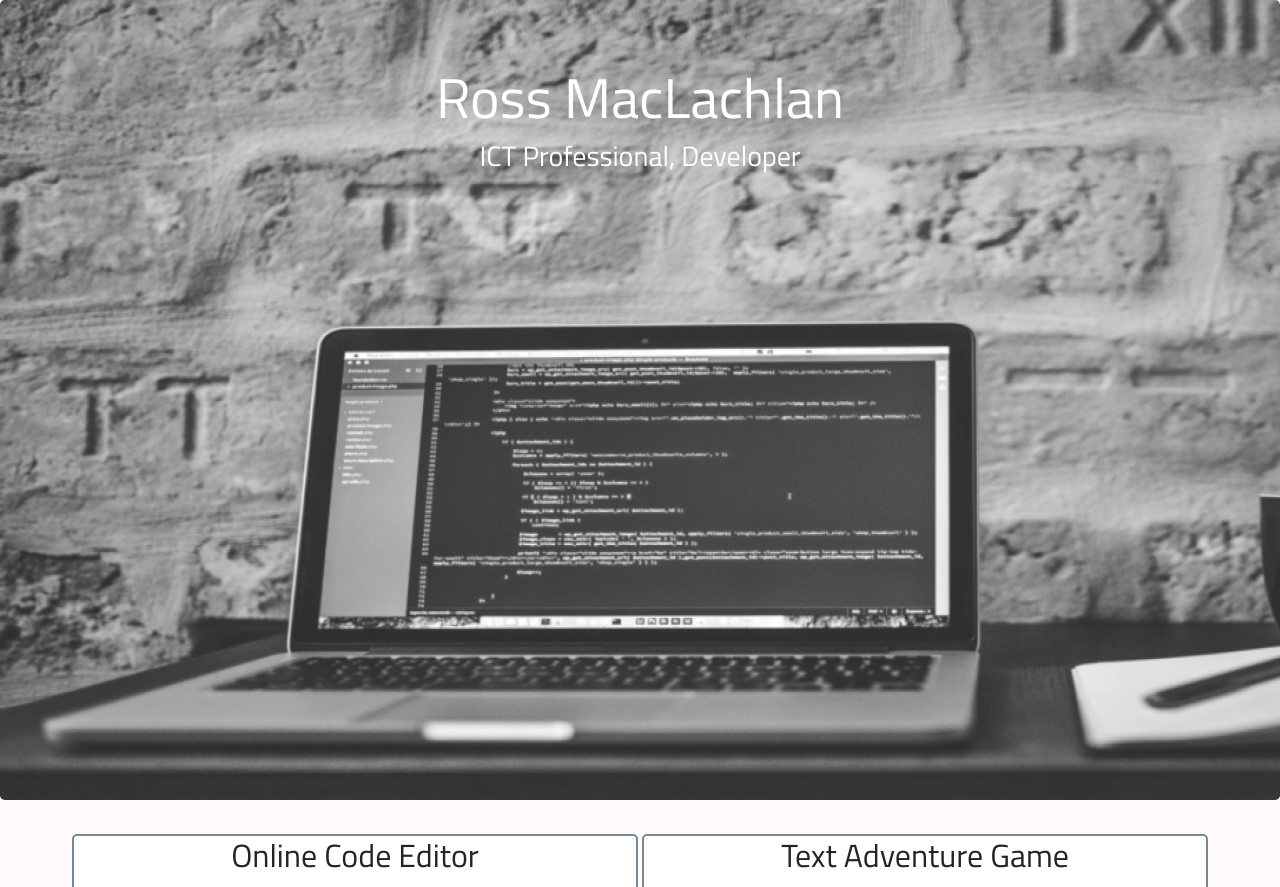
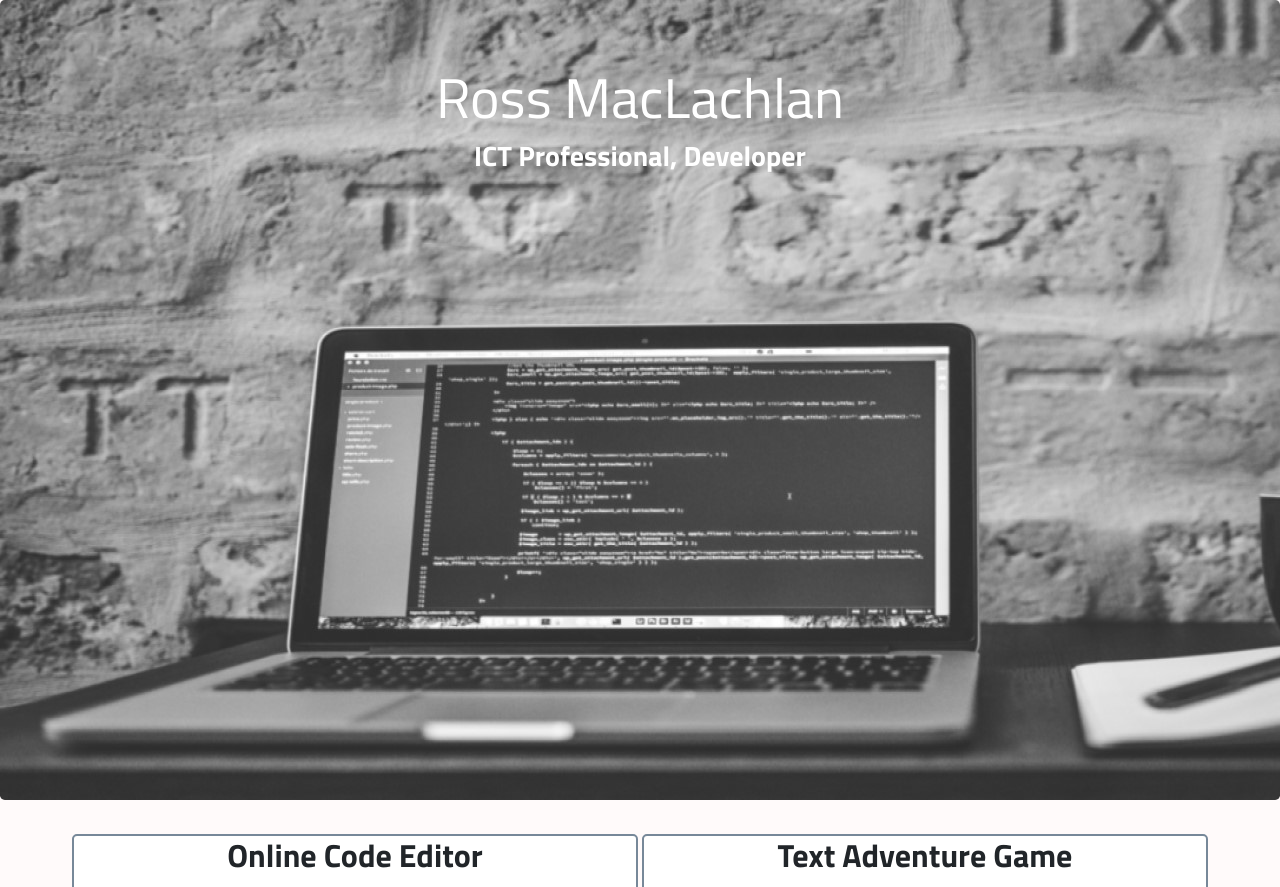
Before and after one commit to scotross/scotross.github.io, a plain HTML site: page index.html in a window 1280 px wide. Shown: the top 887 px of the page. Drawn offline with nearby package versions, Linux system fonts and the light colour scheme.

Commit message:
updated headers

```diff
--- a/index.html
+++ b/index.html
@@ -10,13 +10,13 @@
     <body>
         <div id="jumbo1" class="jumbotron">
             <h1 class="display-4">Ross MacLachlan</h1>
-            <h3>ICT Professional, Developer</h3>
+            <h3><strong>ICT Professional, Developer</strong></h3>
         </div>
         <div class="container">
             <div class="row">
 
                 <div class="projects col">
-                    <h2>Online Code Editor</h2>
+                    <h2><strong>Online Code Editor</strong></h2>
                     <p><img src=""></p>
                     <p>Code Editor that allows the user to input HTML, CSS and JS into each respective section and have the output of their code displayed</p>
                     <ul>
@@ -29,7 +29,7 @@
                 </div>
 
                 <div class="projects col">
-                    <h2>Text Adventure Game</h2>
+                    <h2><strong>Text Adventure Game</strong></h2>
                     <p>Adventure game that interacts with the user by text and choices.  Code contains loops, if statements, arrays and inputs</p>
                     <ul>
                             <li>Written with:</li>
```
